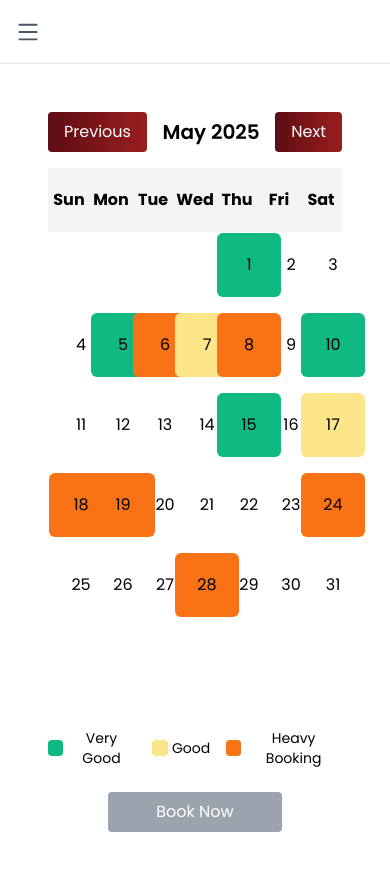
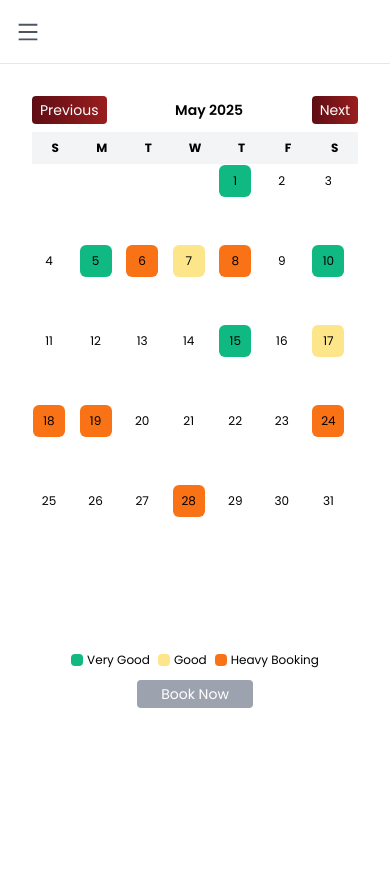
Before and after one commit to AdarshCHMMMUT/banquetfront, a React (Vite) app: page / in a window 390 px wide. Shown: the top 870 px of the page. After the commit the page ends 844 px from the top, so only its background shows below. Built offline with nearby package versions, Linux system fonts and the light colour scheme; sample sign-in values are in the browser's storage.

Commit message:
fixed mahurat calender mobile responsive view

```diff
--- a/src/pages/Banquet/LaganCalender.jsx
+++ b/src/pages/Banquet/LaganCalender.jsx
@@ -96,11 +96,11 @@ const handleBooking = () => {
 
   return (
  <div
-      className={`w-16 h-16 rounded-md flex items-center justify-center cursor-pointer relative ${highlightClass}`}
+        className={`w-8 h-8 md:w-12 md:h-12 lg:w-16 lg:h-16 rounded-md flex items-center justify-center cursor-pointer relative ${highlightClass}`}
         style={{ backgroundColor: bgColor }}
         onClick={() => {
           if (!selectedRange.start && !selectedRange.end) {
-          setSelectedDate(currentDate); // single date
+            setSelectedDate(currentDate);
             setSelectedRange({ start: currentDate, end: null });
           } else if (selectedRange.start && !selectedRange.end) {
             const start = new Date(selectedRange.start);
@@ -108,12 +108,10 @@ const handleBooking = () => {
             if (end > start) {
               setSelectedRange({ ...selectedRange, end: currentDate });
             } else {
-            // Reset selection if clicked before start
               setSelectedRange({ start: currentDate, end: null });
               setSelectedDate(currentDate);
             }
           } else {
-          // Start new selection
             setSelectedDate(currentDate);
             setSelectedRange({ start: currentDate, end: null });
           }
@@ -122,7 +120,7 @@ const handleBooking = () => {
         onMouseLeave={() => setHoveredDate(null)}
         title={getTooltipText(category)}
       >
-      {day}
+        <span className="text-xs md:text-sm lg:text-base">{day}</span>
       </div>
   );
 };
@@ -194,44 +192,58 @@ const renderCalendar = () => {
   const monthNames = ["January", "February", "March", "April", "May", "June", "July", "August", "September", "October", "November", "December"];
 
   return (
-    <div  ref={calendarRef} className="p-6 text-center">
-      <div className="flex justify-between items-center mb-4">
-        <button onClick={handlePrev} className="bg-gradient-to-r from-[#5e0d14] to-[#991e1e] text-white px-4 py-2 rounded">Previous</button>
-        <h2 className="text-xl font-semibold">{`${monthNames[month]} ${year}`}</h2>
-        <button onClick={handleNext} className="bg-gradient-to-r from-[#5e0d14] to-[#991e1e] text-white px-4 py-2 rounded">Next</button>
+    <div ref={calendarRef} className="p-2 md:p-6 text-center max-w-full overflow-x-auto">
+      <div className="flex justify-between items-center mb-2 md:mb-4">
+        <button
+          onClick={handlePrev}
+          className="bg-gradient-to-r from-[#5e0d14] to-[#991e1e] text-white px-2 py-1 md:px-4 md:py-2 rounded text-sm md:text-base"
+        >
+          Previous
+        </button>
+        <h2 className="text-sm md:text-xl font-semibold mx-2">{`${monthNames[month]} ${year}`}</h2>
+        <button
+          onClick={handleNext}
+          className="bg-gradient-to-r from-[#5e0d14] to-[#991e1e] text-white px-2 py-1 md:px-4 md:py-2 rounded text-sm md:text-base"
+        >
+          Next
+        </button>
       </div>
- <table className="table-fixed w-full border-collapse">
+
+      <div className="overflow-x-auto">
+        <table className="w-full max-w-full border-collapse">
           <thead>
             <tr>
               {['Sun', 'Mon', 'Tue', 'Wed', 'Thu', 'Fri', 'Sat'].map((day) => (
-      <th key={day} className="w-[14.2857%] h-16 bg-gray-100">
-  <div className="flex items-center justify-center h-full">{day}</div>
+                <th key={day} className="h-8 md:h-12 bg-gray-100 text-xs md:text-sm">
+                  {day.substring(0, 1)}
+                  <span className="hidden sm:inline">{day.substring(1)}</span>
                 </th>
               ))}
             </tr>
           </thead>
           <tbody>{renderCalendar()}</tbody>
         </table>
+      </div>
 
-
-      {/* Legend */}
-      <div className="mt-4 flex justify-center space-x-4 text-sm">
+      <div className="mt-2 md:mt-4 flex flex-wrap justify-center gap-2 md:gap-4 text-xs md:text-sm">
         <div className="flex items-center space-x-1">
-          <span className="inline-block w-4 h-4 rounded" style={{ backgroundColor: '#10b981' }}></span>
+          <span className="inline-block w-3 h-3 md:w-4 md:h-4 rounded" style={{ backgroundColor: '#10b981' }}></span>
           <span>Very Good</span>
         </div>
         <div className="flex items-center space-x-1">
-          <span className="inline-block w-4 h-4 rounded" style={{ backgroundColor: '#fde68a' }}></span>
+          <span className="inline-block w-3 h-3 md:w-4 md:h-4 rounded" style={{ backgroundColor: '#fde68a' }}></span>
           <span>Good</span>
         </div>
         <div className="flex items-center space-x-1">
-          <span className="inline-block w-4 h-4 rounded" style={{ backgroundColor: '#f97316' }}></span>
+          <span className="inline-block w-3 h-3 md:w-4 md:h-4 rounded" style={{ backgroundColor: '#f97316' }}></span>
           <span>Heavy Booking</span>
         </div>
       </div>
 
       <button
-        className={`py-2 px-12 mt-6 text-white rounded ${selectedRange.start ? 'bg-gradient-to-r from-[#5e0d14] to-[#991e1e]' : 'bg-gray-400'}`}
+        className={`py-1 px-6 md:py-2 md:px-12 mt-3 md:mt-6 text-white rounded text-sm md:text-base ${
+          selectedRange.start ? 'bg-gradient-to-r from-[#5e0d14] to-[#991e1e]' : 'bg-gray-400'
+        }`}
         disabled={!selectedDate && (!selectedRange.start || !selectedRange.end)}
         onClick={handleBooking}
       >
```
Lines whose indentation alone changed are shown as unchanged.
